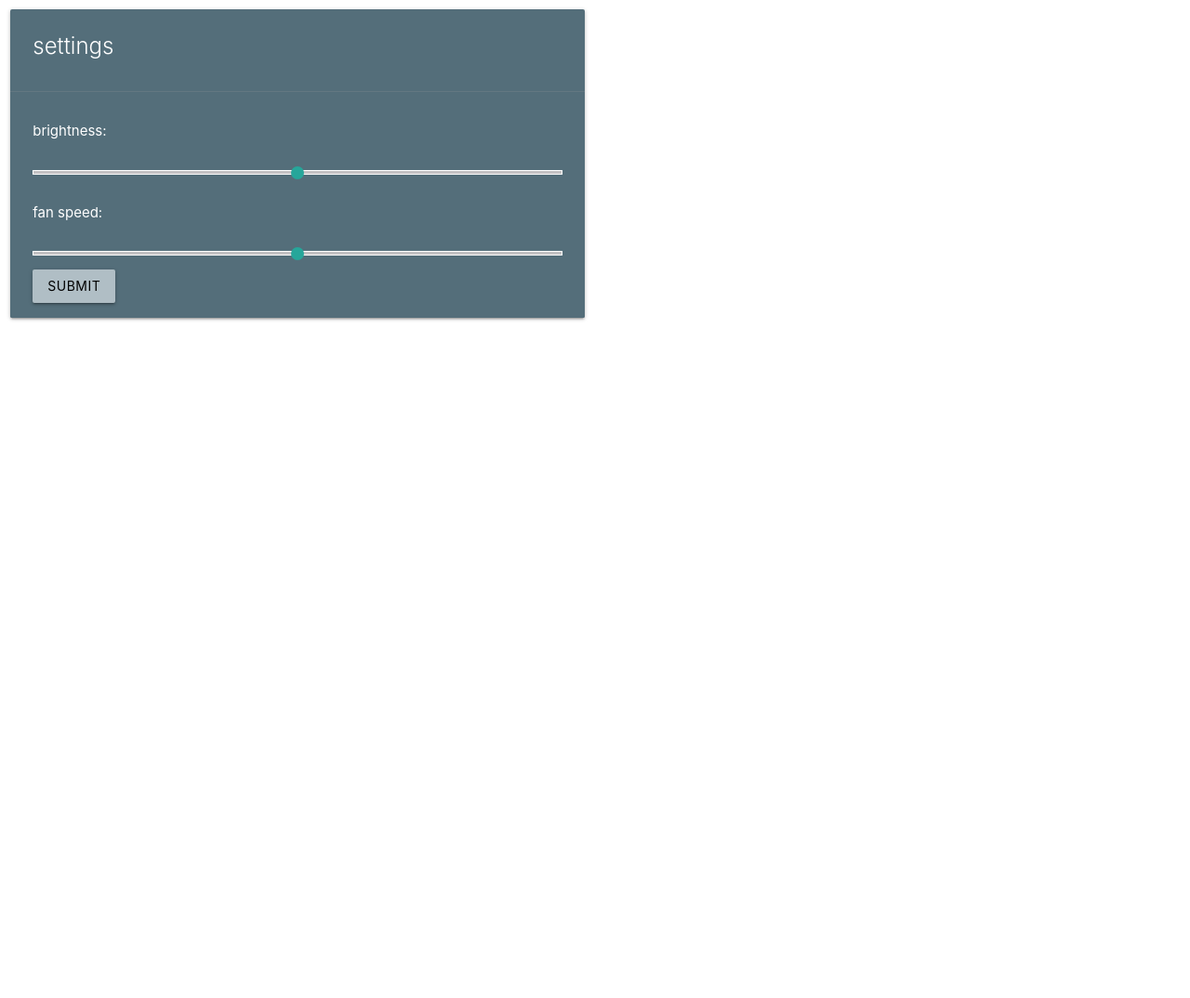
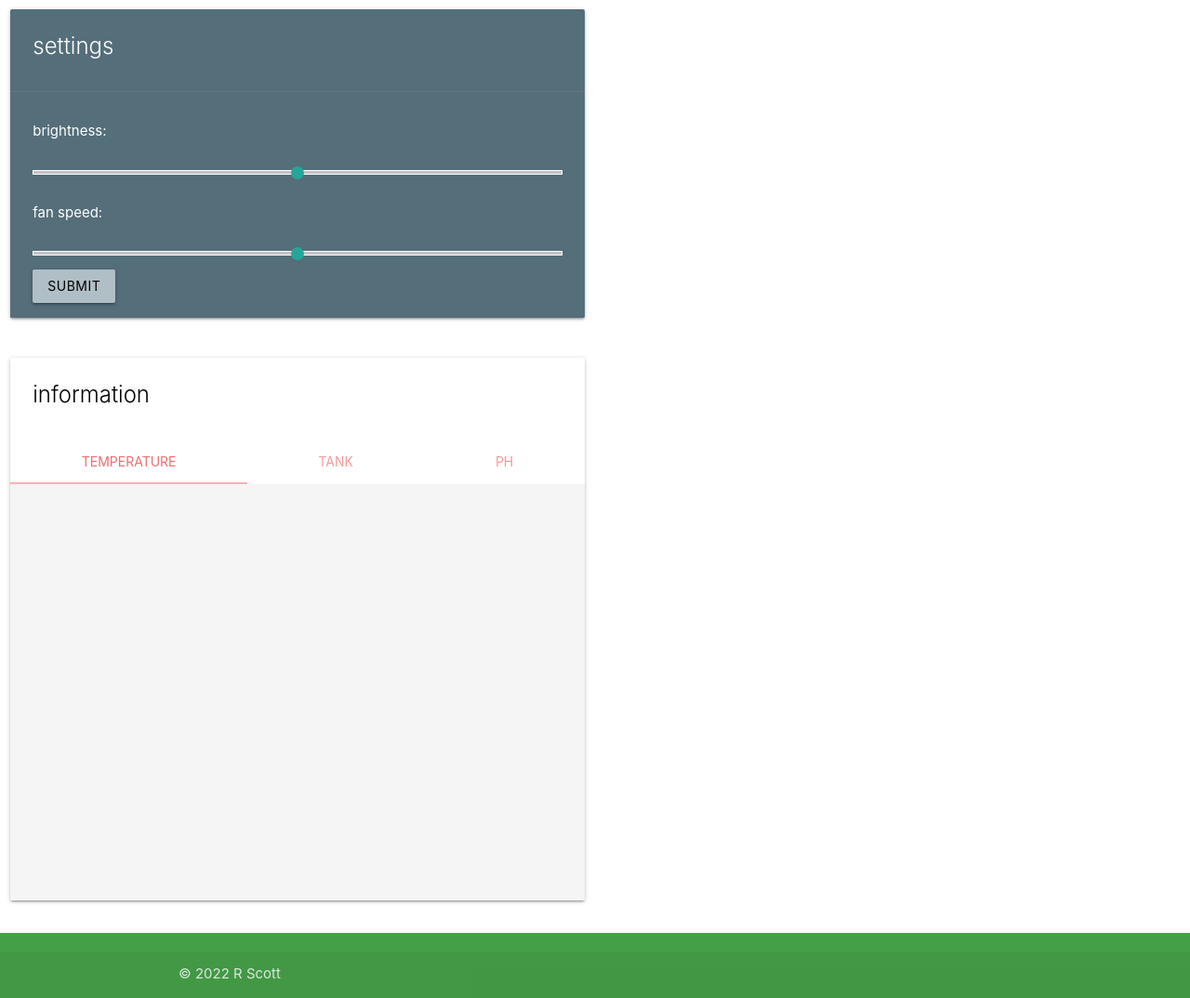
Before and after one commit to rsd477/veggiebuddy, a website: page public_html/index.html in a window 1280 px wide. Shown: the part 735-1809 px from the top of the page at 93% size. Before the commit the page ends 1112 px from the top, so only its background shows below. Drawn offline with Linux system fonts and the light colour scheme; no server answers.

Commit message:
added tabs

```diff
--- a/public_html/index.html
+++ b/public_html/index.html
@@ -39,20 +39,53 @@
               <span class="card-title">settings</span>
             </div>
             <div class="card-action white-text">
+              <!--Brightness-->
               <p>brightness:</p>
               <form action="#">
                 <input type="range" id="brightness" min="0" max="100" />
               </form>
+              <!--Fan Slider-->
               <p>fan speed:</p>
               <form action="#">
                 <input type="range" id="fanSpeed" min="0" max="100" />
               </form>
+              <!--Submit-->
               <a class="waves-effect blue-grey lighten-3 btn black-text" id="submit" onclick="submit()">submit</a>
             </div>
           </div>
         </div>
       </div>
 
+      <div class="row">
+        <div class="col s12 m6">
+          <div class="card">
+            <div class="card-content black-text">
+              <span class="card-title">information</span>
+            </div>
+            <div class="card-tabs">
+              <ul class="tabs tabs-fixed-width">
+                <li class="tab"><a class="active" href="#temp">Temperature</a></li>
+                <li class="tab"><a href="#level">Tank</a></li>
+                <li class="tab"><a href="#ph">pH</a></li>
+              </ul>
+            </div>
+            <div class="card-content grey lighten-4">
+              <div id="temp"></div>
+              <div id="level"></div>
+              <div id="ph"></div>
+            </div>
+          </div>
+        </div>
+      </div>
+
+      <footer class="page-footer green darken-1">
+        <div class="footer-copyright">
+          <div class="container">
+          © 2022 R Scott
+          </div>
+        </div>
+      </footer>
+
     <!--JavaScript at end of body for optimized loading-->
     <script type="text/javascript" src="js/materialize.min.js"></script>
     <script src="js/main.js"></script>
--- a/public_html/js/main.js
+++ b/public_html/js/main.js
@@ -1,3 +1,16 @@
+window.addEventListener("DOMContentLoaded", event => {
+    const options = {
+      duration: 300,
+      onShow: null,
+      swipeable: true,
+      responsiveThreshold: Infinity
+    };
+
+    const tabsContainer = document.querySelector(".tabs");
+    M.Tabs.init(tabsContainer, options);
+    setInfo();
+  });
+
 function submit(){
     let brightness = document.getElementById("brightness").value;
     let fanSpeed = document.getElementById("fanSpeed").value;
@@ -20,3 +33,16 @@ function submit(){
             }
         }).catch((error) => {console.log(error)});
     }
+
+function setInfo(){
+    fetch("/info")
+    .then(function(res){
+        if(res.status == 200)
+            return res.json();
+    })
+    .then(function(res){
+        document.getElementById("temp").textContent = res.temp + "°F";
+        document.getElementById("level").textContent = res.lvl;
+        document.getElementById("ph").textContent = res.ph + " pH";
+    }).catch((err)=>console.log(err));
+}
```
Also changed, not shown: server.js (+20 -1 lines).
